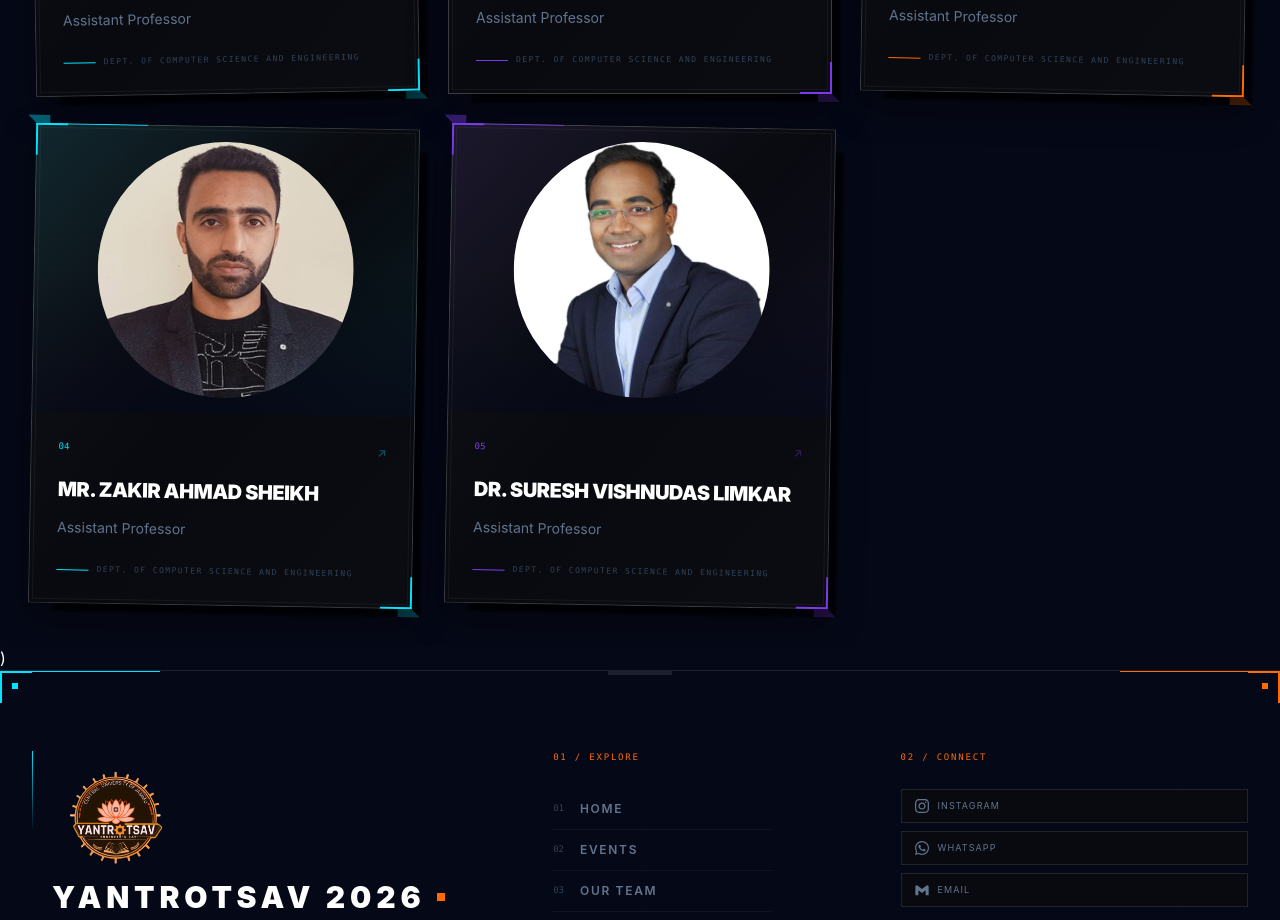
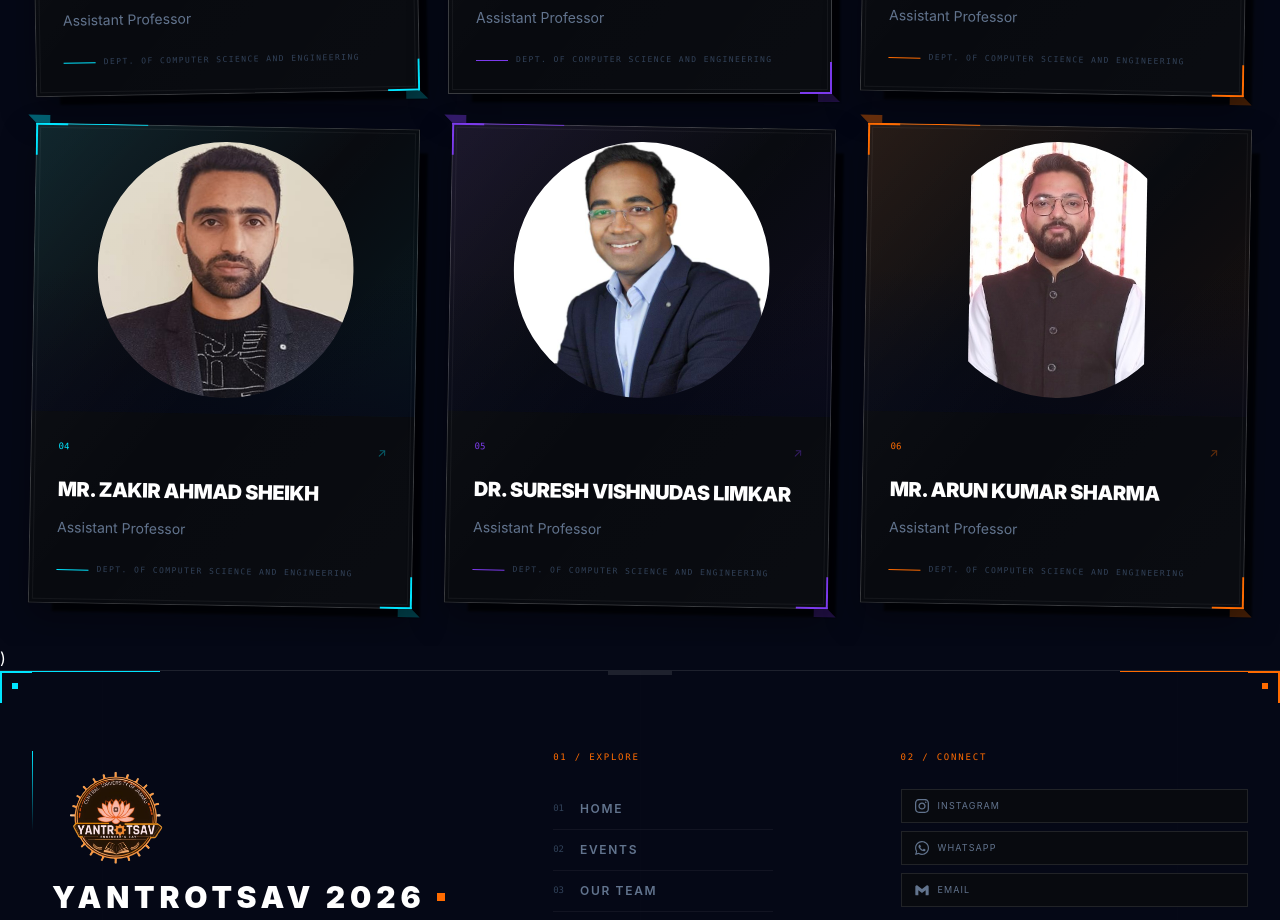
Before and after one commit to mantanova-87/YANTROTSAV, a React (Vite) app: page / in a window 1280 px wide. Shown: the part 2460-3380 px from the top of the page. Built offline with nearby package versions, Linux system fonts and the light colour scheme; no server answers.

Commit message:
Refactor code structure for improved readability and maintainability

```diff
--- a/src/components/events/eventDetails.ts
+++ b/src/components/events/eventDetails.ts
@@ -6,12 +6,12 @@ export const eventDetails: Record<
   }
 > = {
   "6a9dabac000299f6032d": {
-     about: "THE IDEA WALL is the event in which participants are required to make a poster.The theme of the event will be released two days prior to the schedule of the event.Participants are advised to create digital posters only.Participants must showcase their creativity imagination and artistic skills.",
-     instructions: [
+    about: "THE IDEA WALL is the event in which participants are required to make a poster.The theme of the event will be released two days prior to the schedule of the event.Participants are advised to create digital posters only.Participants must showcase their creativity imagination and artistic skills.",
+    instructions: [
       "Poster size will be released alongwith the poster theme.",
       "Participants are required to be  present with their poster in printed form 30 minutes prior to the start of event.",
-       "Participants will be disqualified if the poster is not as per the required theme.","Seats are limited so registration will be accepted on first come first serve basis and it will be closed automatically once all seats are filled. ",
-   ],
+      "Participants will be disqualified if the poster is not as per the required theme.", "Seats are limited so registration will be accepted on first come first serve basis and it will be closed automatically once all seats are filled. ",
+    ],
   },
   "6a9e49bc001a4ecd3542": {
     about: "About the first event...",
@@ -30,11 +30,11 @@ export const eventDetails: Record<
     ],
   },
   "6a9e4b2d0000cc64ad18": {
-    about: "About the first event...",
+    about: "THE FOUNDER'S PITCH is a startup simulation in which participants are required to solve the problem statements abiding by the constraints released alongwith the problem statements.The participants have to present theirpitch decks.Shortlisting of participants will be done on the basis of the impact their solution has on real world and how many constraints are handled in their solution.",
     instructions: [
-      "Instruction 1",
-      "Instruction 2",
-      "Instruction 3",
+      "Problem statement will be released 24 hours before the event day i.e on 14th September 2026 by 10:00 AM.",
+      "Participants are required to submit their pitch deck before 10:00 AM on 15th September 2026",
+      "Pitch deck is compulsory ",
     ],
   },
   "6a9e4d60000cbccdb36f": {
--- a/src/pages/Home.tsx
+++ b/src/pages/Home.tsx
@@ -125,6 +125,12 @@ const featureCards = [
     image: 'Limkarsir.jpg',
     accent: 'violet',
   },
+  {
+    title: 'Mr. Arun Kumar Sharma',
+    text: 'Assistant Professor',
+    image: 'Arun_Kumar_Sharma.jpg',
+    accent: 'orange',
+  }
 ]
 
 // ============================================================
@@ -138,7 +144,7 @@ function Home() {
     duration: shouldReduceMotion ? 0 : 0.85,
     ease: [0.22, 1, 0.36, 1] as const,
   }
-   useEffect(() => {
+  useEffect(() => {
     document.title = 'YANTROTSAV | Home'
   }, [])
   return (
```
Also changed, not shown: src/assets/images/Arun_Kumar_Sharma.jpg (added).
